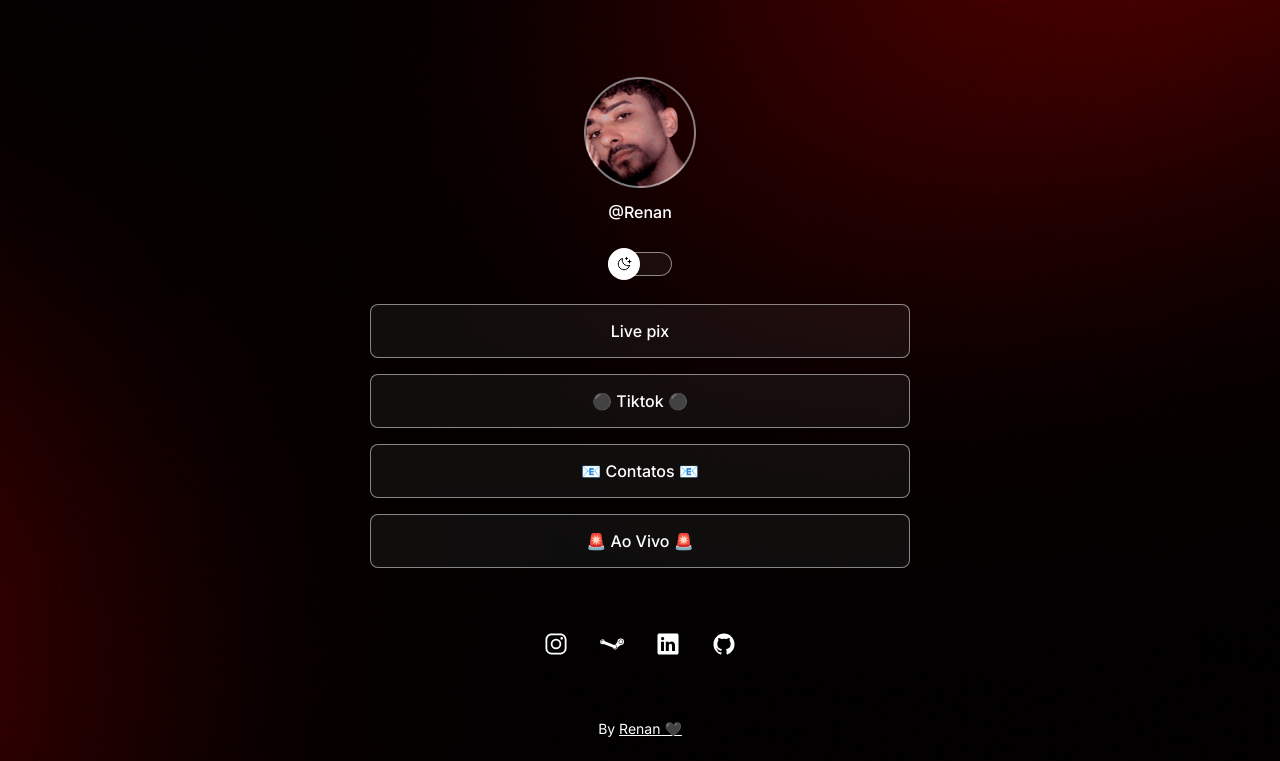
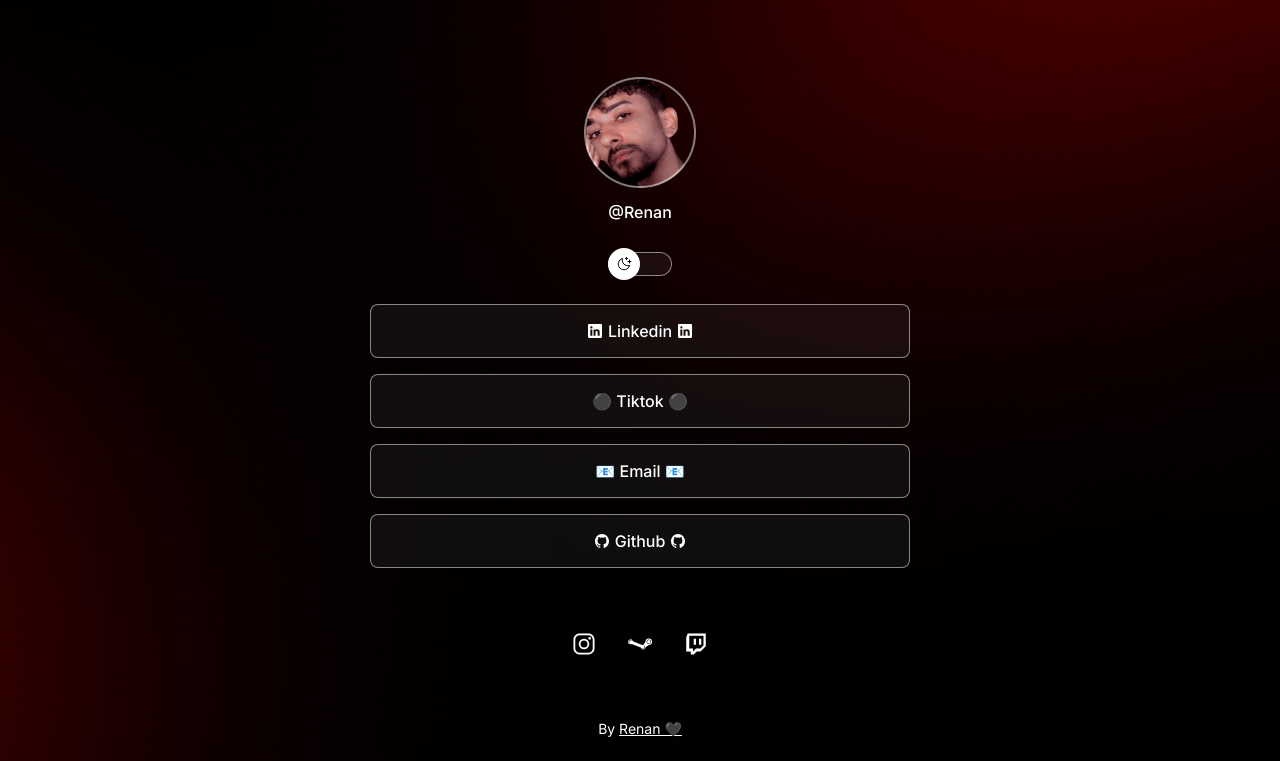
Before and after one commit to rEtitor/MyLinks, a plain HTML site: page index.html in a window 1280 px wide. Shown: the part 451-1212 px from the top of the page. Drawn offline with nearby package versions, Linux system fonts and the light colour scheme.

Commit message:
Pequenas alterações no codigo, apenas alterando links invalidos.

```diff
--- a/index.html
+++ b/index.html
@@ -55,7 +55,7 @@
 
       <ul>
         <li>
-          <a href="https://livepix.gg/renanzip" target="_blank">Live pix</a>
+          <a href="https://www.linkedin.com/in/renan-ramos-85540626b/" target="_blank"> <ion-icon name="logo-linkedin"></ion-icon> <p id="iconlinkedin"> Linkedin  </p> <ion-icon name="logo-linkedin"></ion-icon> </a>
         </li>
 
         <li>
@@ -69,14 +69,14 @@
 
 
         <li>
-          <a href="mailto:ramosbelo31@gmail.com" target="_blank"
-            >📧 Contatos 📧</a
+          <a href="mailto:renan.dev.31@gmail.com" target="_blank"
+            >📧 Email 📧</a
           >
         </li>
 
         <li>
-          <a href="https://www.twitch.tv/renanrrbs" target="_blank"
-            >🚨 Ao Vivo 🚨</a
+          <a href="https://github.com/rEtitor" target="_blank">
+          <ion-icon name="logo-github"></ion-icon> <p id="icongithub"> Github  </p> <ion-icon name="logo-github"></ion-icon> </a
           >
         </li>
       </ul>
@@ -96,19 +96,18 @@
         </a>
 
         <a
-          href="https://www.linkedin.com/in/renan-ramos-85540626b/"
+          href=""
           target="_blank"
         >
-          <ion-icon name="logo-linkedin"></ion-icon>
+          <ion-icon name="logo-twitch"></ion-icon>
         </a>
 
-        <a href="https://github.com/rEtitor" target="_blank">
-          <ion-icon name="logo-github"></ion-icon>
-        </a>
+
       </div>
 
       <footer>
         By
+
         <a
           href="https://www.instagram.com/reenan_rb?igsh=MWN3dXJxZjJ1YmZlag%3D%3D&utm_source=qr"
           target="_blank"
--- a/style.css
+++ b/style.css
@@ -239,3 +239,17 @@ h2 {
   text-transform: capitalize;
   margin-bottom: 10px;
 }
+
+#icongithub {
+
+  margin-right: 5px;
+  margin-left: 5px;
+
+}
+
+#iconlinkedin {
+
+  margin-right: 5px;
+  margin-left: 5px;
+
+}
```
